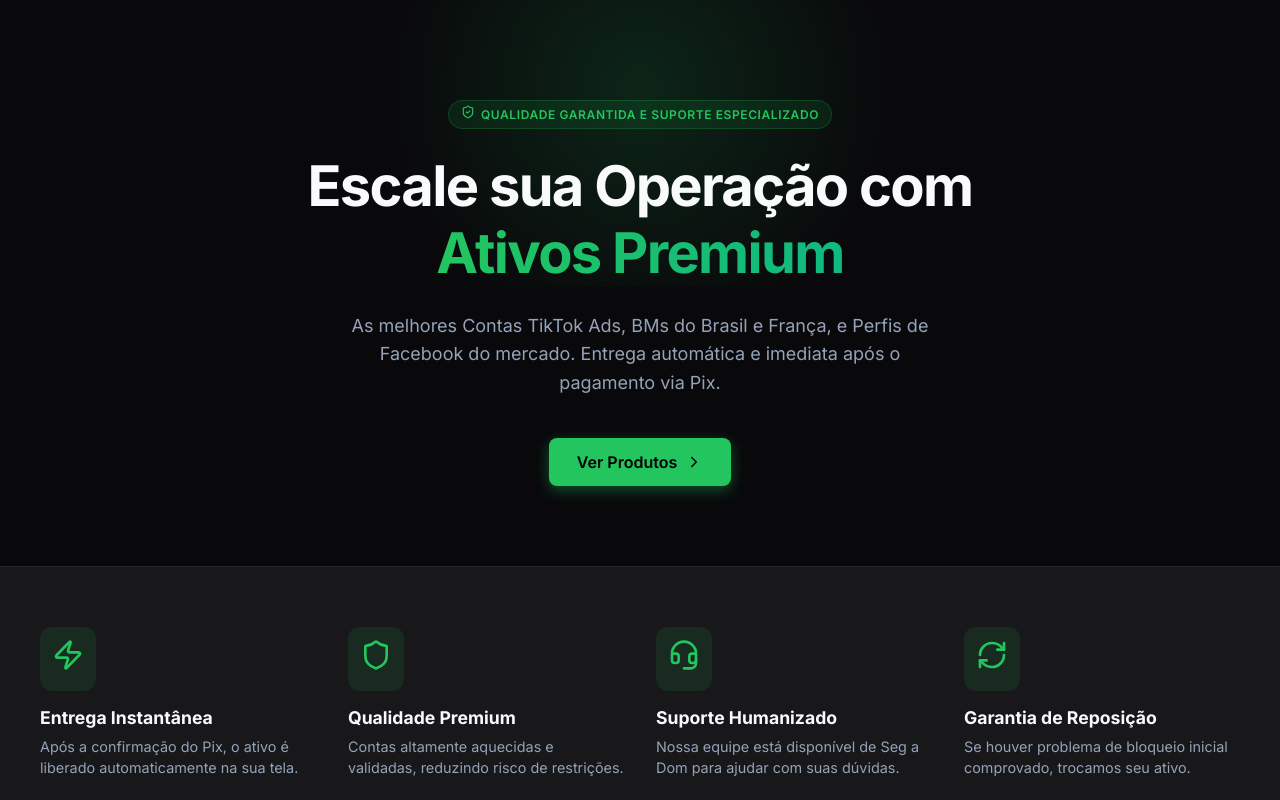
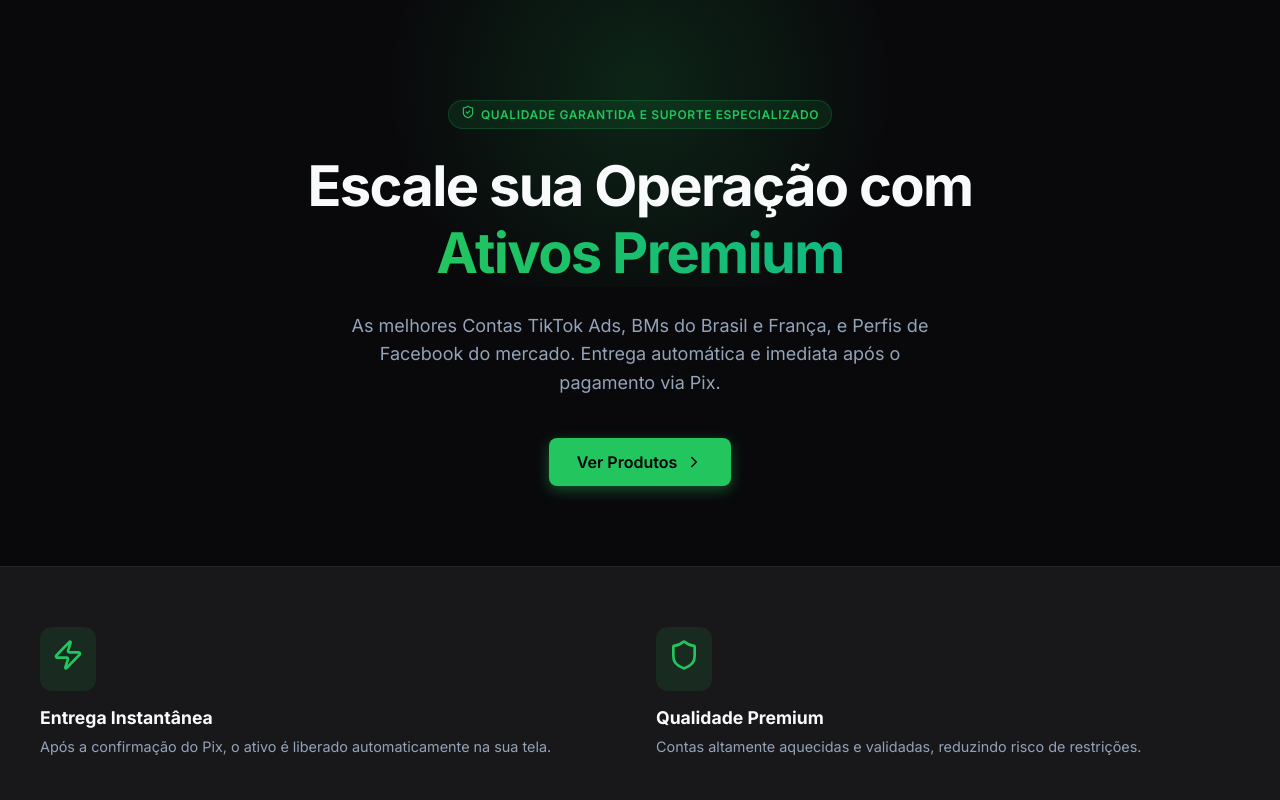
Before and after one commit to ozark2k/digital-assets-store, a React (Vite) app: page / in a window 1280 px wide. Shown: the top 800 px of the page. Built offline with nearby package versions, Linux system fonts and the light colour scheme.

Commit message:
style: remove 2 benefits

```diff
--- a/src/components/Benefits.jsx
+++ b/src/components/Benefits.jsx
@@ -12,16 +12,6 @@
     icon: <Shield size={32} />,
     title: 'Qualidade Premium',
     description: 'Contas altamente aquecidas e validadas, reduzindo risco de restrições.'
-  },
-  {
-    icon: <Headset size={32} />,
-    title: 'Suporte Humanizado',
-    description: 'Nossa equipe está disponível de Seg a Dom para ajudar com suas dúvidas.'
-  },
-  {
-    icon: <RefreshCw size={32} />,
-    title: 'Garantia de Reposição',
-    description: 'Se houver problema de bloqueio inicial comprovado, trocamos seu ativo.'
   }
 ];
 
```
